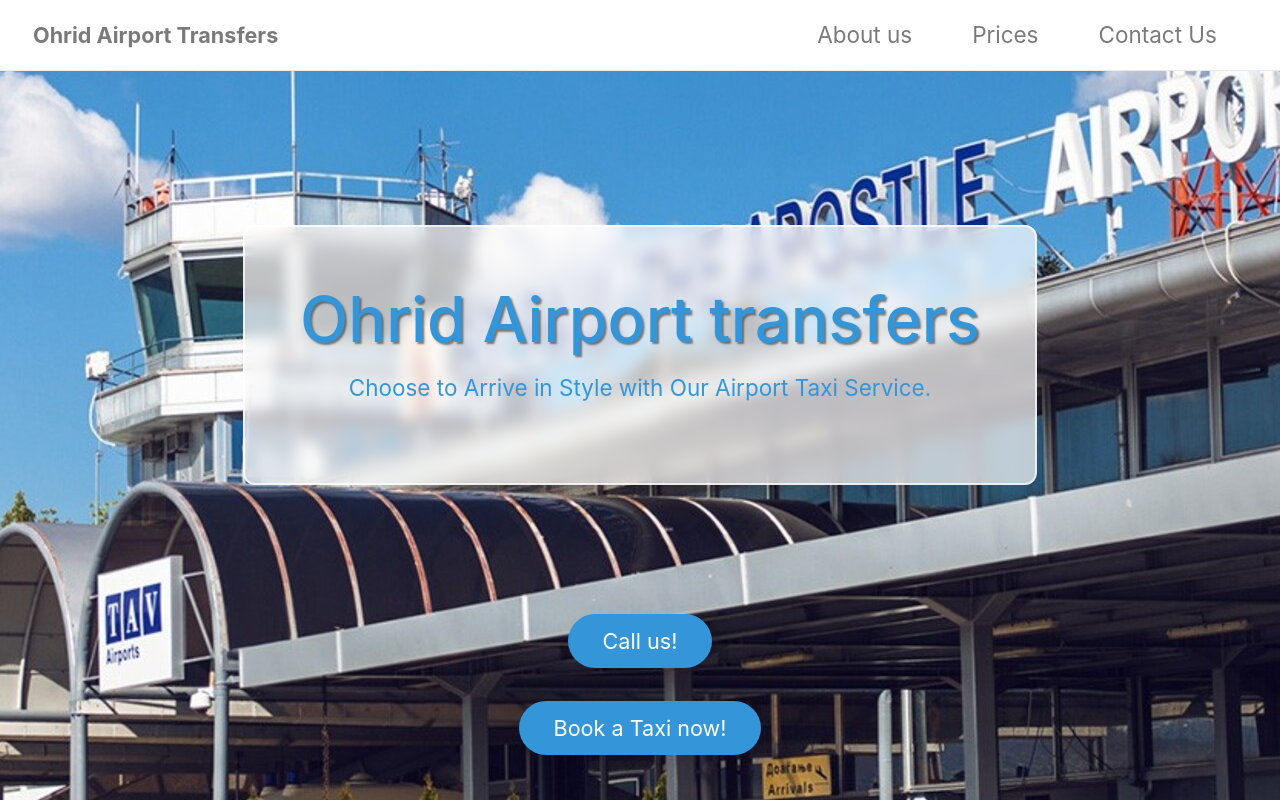
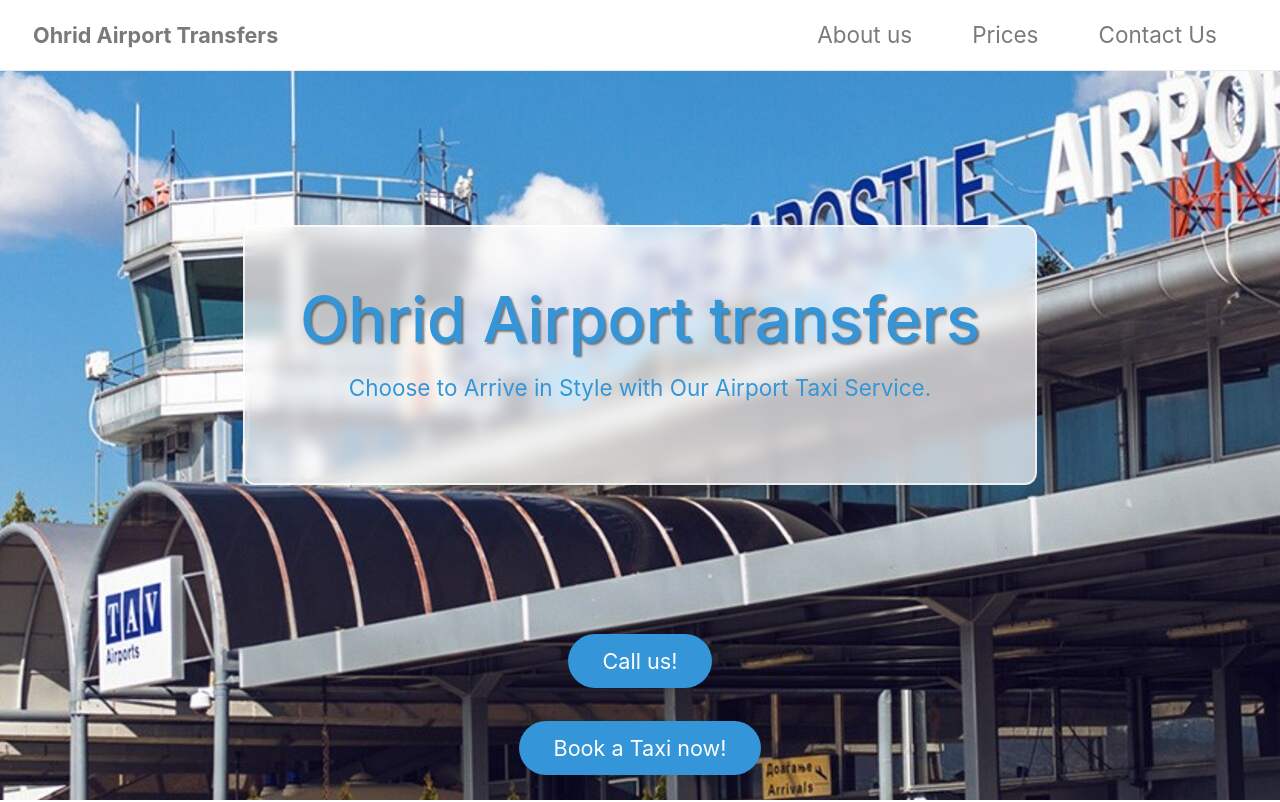
Before and after one commit to dzleyo/Airport-Transfers-Rent, a plain HTML site: page index.html in a window 1280 px wide. Shown: the top 802 px of the page. Drawn offline with Linux system fonts and the light colour scheme.

Commit message:
Update templatemo-style.css bottom to 35px :188

```diff
--- a/css/templatemo-style.css
+++ b/css/templatemo-style.css
@@ -185,7 +185,7 @@ a:focus {
 
 .tm-intro-next {
   position: absolute;
-  bottom: 55px;
+  bottom: 35px;
   left: 0;
   right: 0;
 }
```
